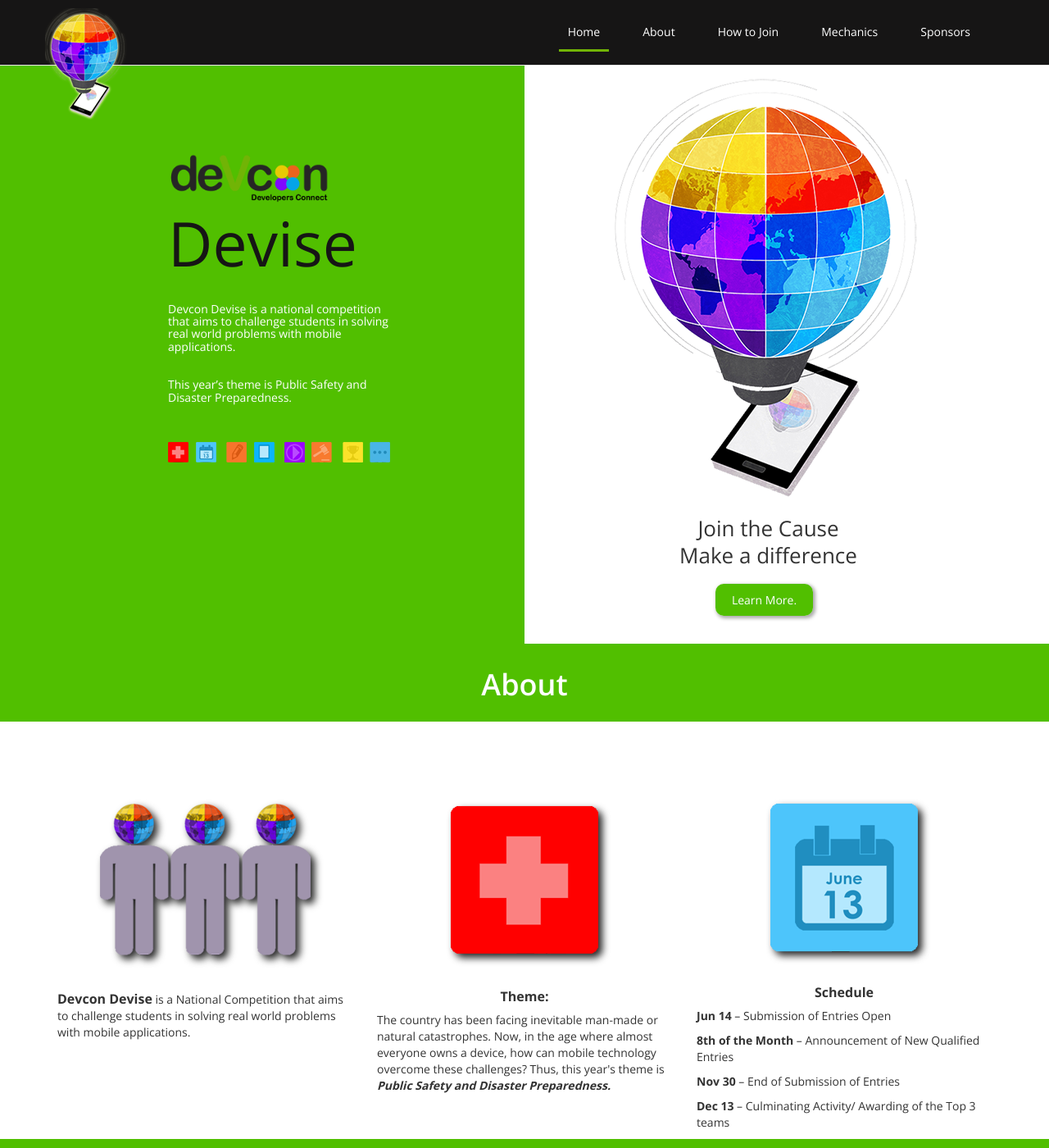
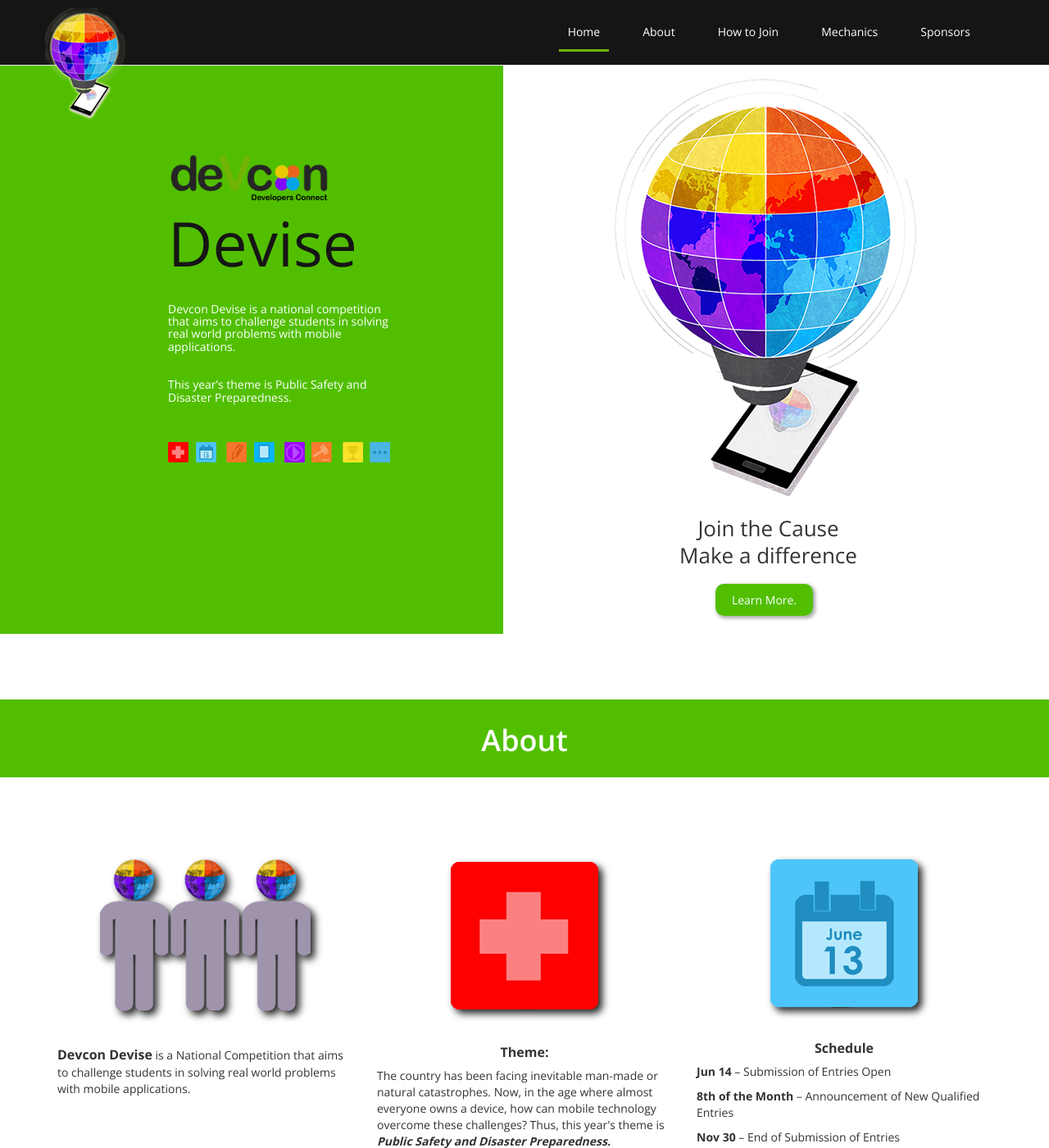
Before and after one commit to devcon-ph/devise, a Jekyll site: the page built from index.html, in a window 1280 px wide and 1400 px high. Shown: the whole window at 82% size. Built offline with Jekyll 4.4.1, drawn with Linux system fonts in a browser that asks for light colours; nearby versions of some CDN libraries.

Commit message:
Fix layout

```diff
--- a/_layouts/default.html
+++ b/_layouts/default.html
@@ -124,6 +123,7 @@
 		</div>
 	</div><!-- /banner-home -->
 	<div id="about">
+		<div class="spacer"></div>
 		<div class="header-wrap">
 				<h1>About</h1>
 			</div>
@@ -153,8 +153,10 @@
 				</div>
 			</div>
 		</div>
+		<div class="spacer"></div>
 	</div><!-- /banner-home -->
 	<div id="howToJoin">
+		<div class="spacer"></div>
 		<div class="header-wrap">
 				<h1>How to Join</h1>
 			</div>
@@ -194,8 +196,10 @@
 			</div>
 			<hr>
 		</div>
+		<div class="spacer"></div>
 	</div><!-- /banner-home -->
 	<div id="mechanics">
+		<div class="spacer"></div>
 		<div class="header-wrap">
 				<h1>Mechanics</h1>
 			</div>
--- a/css/style.css
+++ b/css/style.css
@@ -33,7 +33,7 @@ background: -ms-linear-gradient(left, #51bf00 0%,#51bf00 48%,#ffffff 48%,#ffffff
 background: linear-gradient(to right, #51bf00 0%,#51bf00 48%,#ffffff 48%,#ffffff 100%); /* W3C */
 filter: progid:DXImageTransform.Microsoft.gradient( startColorstr='#51bf00', endColorstr='#ffffff',GradientType=1 ); /* IE6-9 */
 background-repeat:no-repeat; background-position:center right;}
-.wrapL{background:#51bf00; padding:100px 150px 221px; color:#ffffff;}
+.wrapL{padding:100px 150px 200px; color:#ffffff;}
 .wrapL img{margin-right: 5px;}
 .wrapL h1{color:#161515; font-size:75px; margin-top:4px; font-weight:400}
 .wrapR img.dlogo{display: inline; margin-bottom:20px; }
@@ -53,7 +53,7 @@ p.pwrap span{font-size: 13px;}
 .mech-wrap p{font-size: 12px;}
 .mech-wrap .mech-p p{text-align: center;}
 table.mech-tab tr td{text-align: left; font-size: 12px;}
-
+.mech-wrap{background:#ffffff; padding:80px 0px 10px 0px;}
 /*----------------------------------footer----------------------*/
 footer{position: relative; bottom: 0px}
 .footer-wrap p, .footer-wrap a{color: #ffffff; font-size: 14px; font-weight: 300}
```
Also changed, not shown: other parts of _layouts/default.html (+0 -1 lines).
